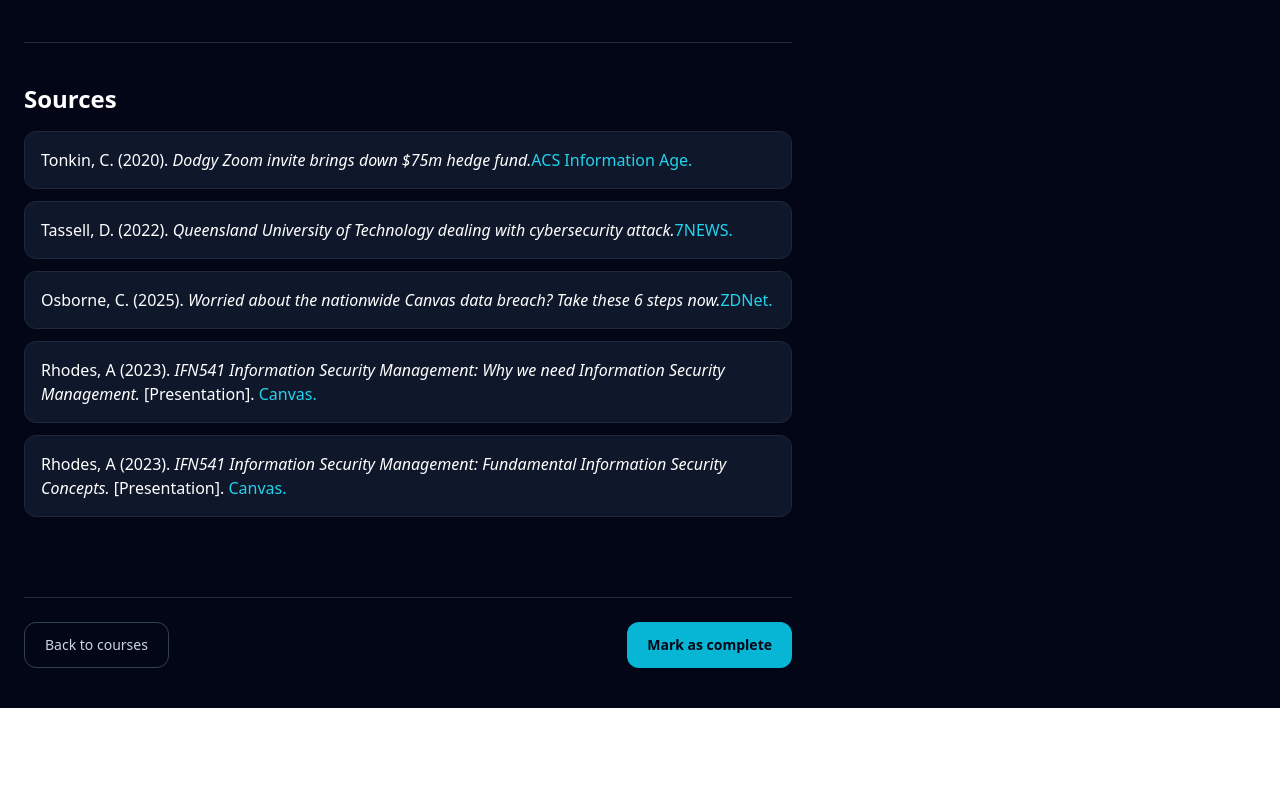
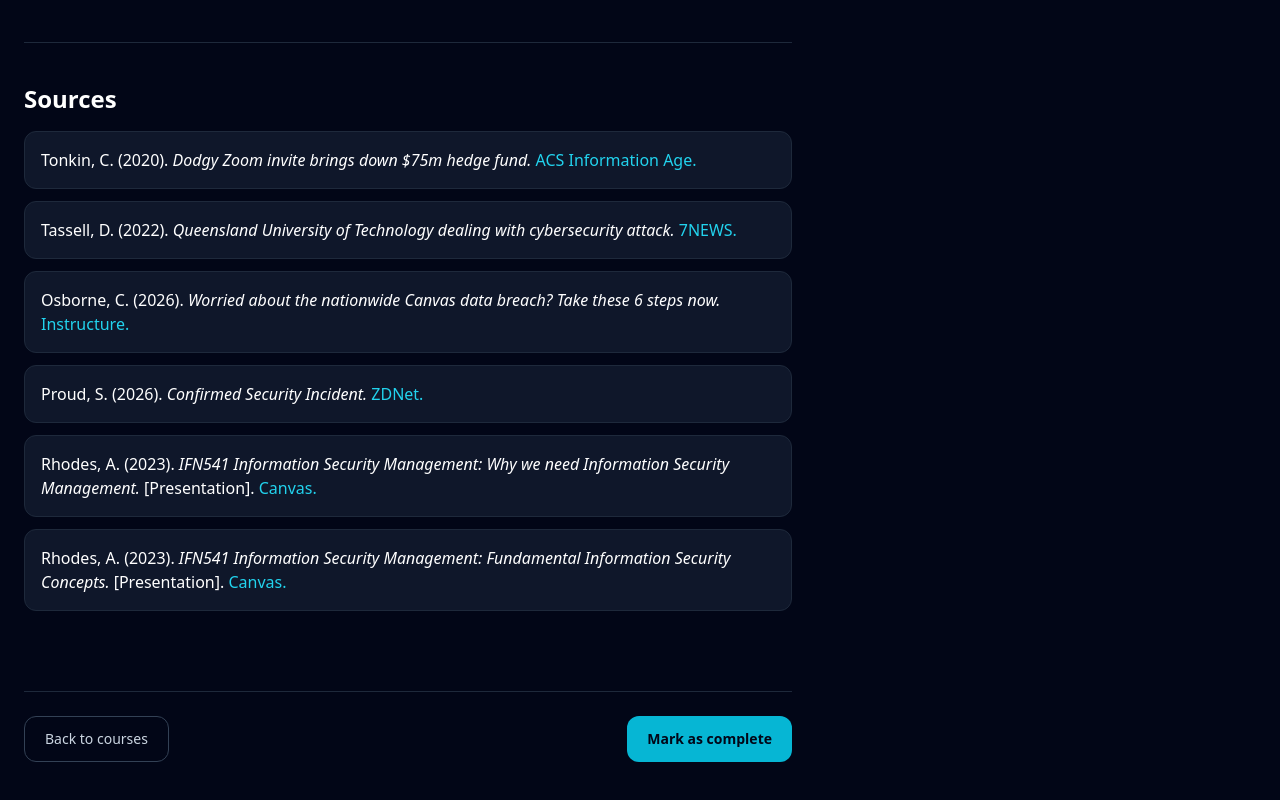
Before and after one commit to thedevarchive/shieldalert-security-dashboard, a Nuxt app: page /courses/infosec-mgmt/course1 in a window 1280 px wide. Shown: the part 2075-2875 px from the top of the page. Before the commit the page ends 2783 px from the top, so only its background shows below. Built offline with nearby package versions, Linux system fonts and the light colour scheme.

Commit message:
Added missing citation

```diff
--- a/app/pages/courses/infosec-mgmt/course1.vue
+++ b/app/pages/courses/infosec-mgmt/course1.vue
@@ -136,26 +136,31 @@
 
           <div class="space-y-3">
             <div class="rounded-xl border border-slate-800 bg-slate-900 p-4">
-              Tonkin, C. (2020). <em>Dodgy Zoom invite brings down $75m hedge fund.</em>
+              Tonkin, C. (2020). <em>Dodgy Zoom invite brings down $75m hedge fund. </em>
               <a class="text-cyan-400" href="https://ia.acs.org.au/article/2020/dodgy-zoom-invite-brings-down--75m-hedge-fund.html">ACS Information Age.</a>
             </div>
 
             <div class="rounded-xl border border-slate-800 bg-slate-900 p-4">
-              Tassell, D. (2022). <em>Queensland University of Technology dealing with cybersecurity attack.</em>
+              Tassell, D. (2022). <em>Queensland University of Technology dealing with cybersecurity attack. </em>
               <a class="text-cyan-400" href="https://7news.com.au/news/cyber-security/queensland-university-of-technology-dealing-with-cybersecurity-attack-leaving-students-data-exposed-c-9247260">7NEWS.</a>
             </div>
 
             <div class="rounded-xl border border-slate-800 bg-slate-900 p-4">
-              Osborne, C. (2025). <em>Worried about the nationwide Canvas data breach? Take these 6 steps now.</em>
+              Osborne, C. (2026). <em>Worried about the nationwide Canvas data breach? Take these 6 steps now. </em>
+              <a class="text-cyan-400" href="https://status.instructure.com/incidents/9wm4knj2r64z">Instructure.</a>
+            </div>
+
+            <div class="rounded-xl border border-slate-800 bg-slate-900 p-4">
+              Proud, S. (2026). <em>Confirmed Security Incident. </em>
               <a class="text-cyan-400" href="https://www.zdnet.com/article/canvas-breach-disrupts-schools-nationwide-6-steps-to-take-now/">ZDNet.</a>
             </div>
 
             <div class="rounded-xl border border-slate-800 bg-slate-900 p-4">
-              Rhodes, A (2023). <em>IFN541 Information Security Management: Why we need Information Security Management.</em> [Presentation]. <a class="text-cyan-400" href="https://www.canvas.qut.edu.au/">Canvas.</a>
+              Rhodes, A. (2023). <em>IFN541 Information Security Management: Why we need Information Security Management.</em> [Presentation]. <a class="text-cyan-400" href="https://www.canvas.qut.edu.au/">Canvas.</a>
             </div>
 
             <div class="rounded-xl border border-slate-800 bg-slate-900 p-4">
-              Rhodes, A (2023). <em>IFN541 Information Security Management: Fundamental Information Security Concepts.</em> [Presentation]. <a class="text-cyan-400" href="https://www.canvas.qut.edu.au/">Canvas.</a>
+              Rhodes, A. (2023). <em>IFN541 Information Security Management: Fundamental Information Security Concepts.</em> [Presentation]. <a class="text-cyan-400" href="https://www.canvas.qut.edu.au/">Canvas.</a>
             </div>
           </div>
         </section>
```
